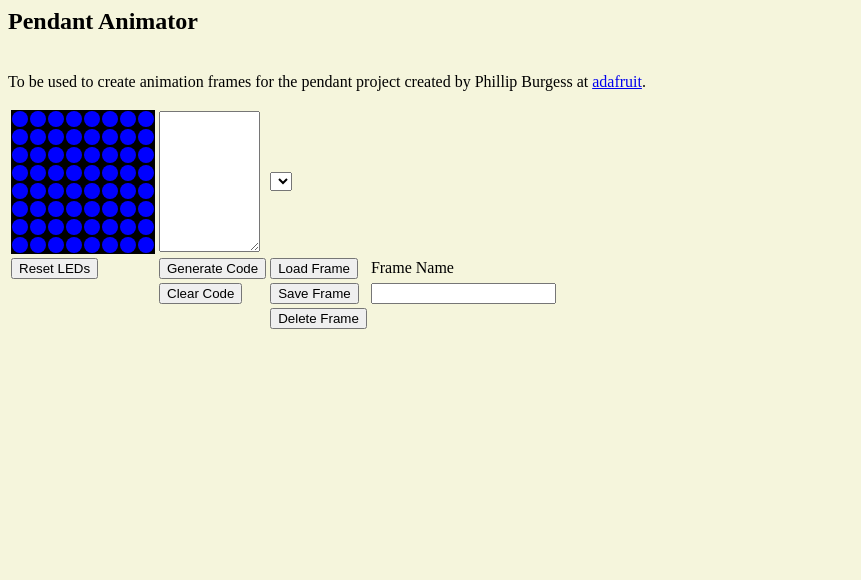
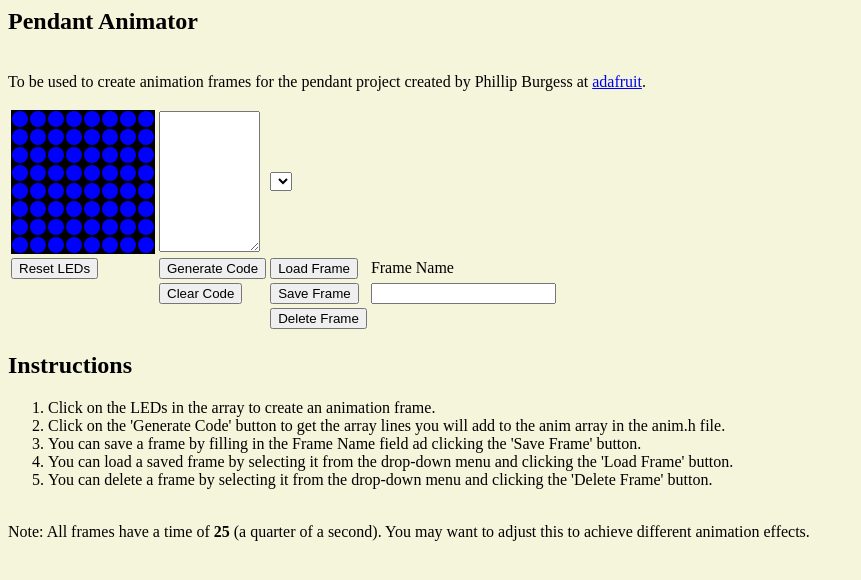
Before and after one commit to jasenmh/dots, a plain HTML site: page dots.html in a window 1280 px wide. Shown: the whole page, without its empty margins (0-861 px from the left). Drawn offline with Linux system fonts and the light colour scheme.

Commit message:
Added instructions.

```diff
--- a/dots.html
+++ b/dots.html
@@ -301,5 +301,22 @@ Phillip Burgess at
     <td><button type="button" onclick="deleteAnim();">Delete Frame</button></td>
   </tr>
 </table>
+<p>
+<div>
+<h2>Instructions</h2>
+<ol>
+<li>Click on the LEDs in the array to create an animation frame.</li>
+<li>Click on the 'Generate Code' button to get the array lines you will add
+to the anim array in the anim.h file.</li>
+<li>You can save a frame by filling in the Frame Name field ad clicking the
+'Save Frame' button.</li>
+<li>You can load a saved frame by selecting it from the drop-down menu and
+clicking the 'Load Frame' button.</li>
+<li>You can delete a frame by selecting it from the drop-down menu and clicking
+the 'Delete Frame' button.</li>
+</ol>
+<br>
+Note: All frames have a time of <b>25</b> (a quarter of a second). You may
+want to adjust this to achieve different animation effects.
 </body>
 </html>
```
